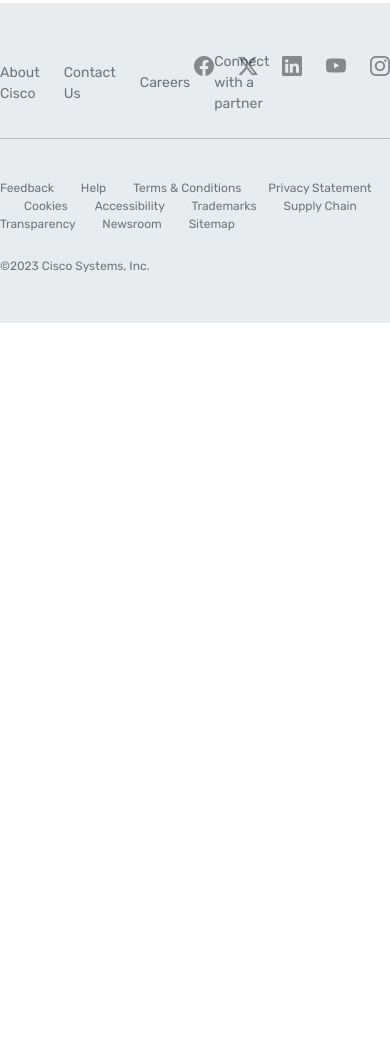
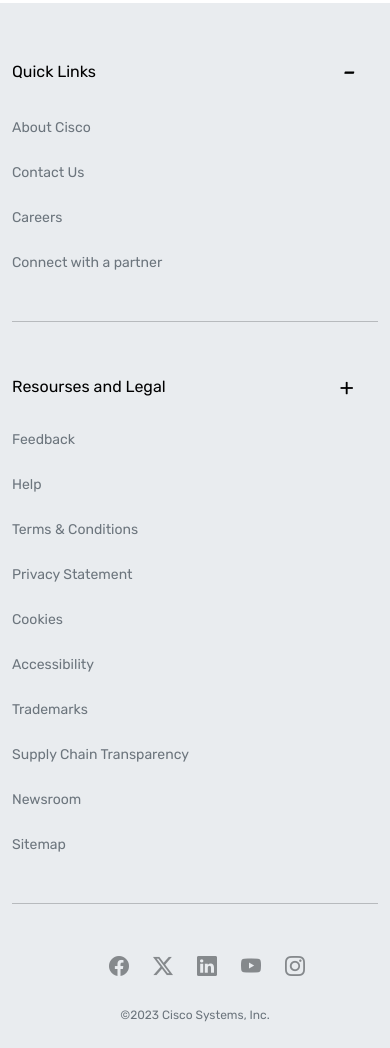
Before and after one commit to ali-jazbi/Cisco-Clone, a plain HTML site: page index.html in a window 390 px wide. Shown: the part 5795-6843 px from the top of the page. Before the commit the page ends 6118 px from the top, so only its background shows below. Drawn offline with nearby package versions, Linux system fonts and the light colour scheme.

Commit message:
Footer responsive completed

```diff
--- a/index.html
+++ b/index.html
@@ -327,8 +327,8 @@
         <!--END Blogs -->
     </div>
 
-    <!-- Footer -->
-    <footer class="bg-body-secondary">
+    <!-- Desktop Footer -->
+    <footer class="d-none d-lg-block bg-body-secondary">
         <div class="container">
             <div class="row h-100 mt-5 py-5">
                 <div class="col-6 d-flex align-items-center px-0 fs-14">
@@ -401,8 +401,88 @@
             </div>
         </div>
     </footer>
-    <!-- END Footer -->
+    <!-- END Desktop Footer -->
 
+    <!-- Mobile Footer -->
+    <footer class="d-lg-none bg-body-secondary mt-5">
+        <div class="container d-flex flex-column">
+            <div class="d-flex flex-column mt-5">
+                    <a href="#" class="link-offset-2 mb-4 link-underline link-underline-opacity-0 text-black w-100 d-flex justify-content-between align-items-center">
+                        <span>Quick Links</span>
+                        <i class="fs-1 me-4">-</i>
+                    </a>
+                    <a class="link-secondary mb-4 fs-14 link-offset-2 link-offset-3-hover link-underline link-underline-opacity-0 link-underline-opacity-75-hover" href="#">
+                        About Cisco
+                    </a>
+                    <a class="link-secondary mb-4 fs-14 link-offset-2 link-offset-3-hover link-underline link-underline-opacity-0 link-underline-opacity-75-hover" href="#">
+                        Contact Us
+                    </a>
+                    <a class="link-secondary mb-4 fs-14 link-offset-2 link-offset-3-hover link-underline link-underline-opacity-0 link-underline-opacity-75-hover" href="#">
+                        Careers
+                    </a>
+                    <a class="link-secondary fs-14 link-offset-2 link-offset-3-hover link-underline link-underline-opacity-0 link-underline-opacity-75-hover" href="#">
+                        Connect with a partner
+                    </a>
+                <hr class="my-5">
+                    <a href="#" class="link-offset-2 mb-4 link-underline link-underline-opacity-0 text-black w-100 d-flex justify-content-between align-items-center">
+                        <span>Resourses and Legal</span>
+                        <span class="fs-3 me-4">+</span>
+                    </a>
+                    <a class="link-secondary mb-4 fs-14 link-offset-2 link-offset-3-hover link-underline link-underline-opacity-0 link-underline-opacity-75-hover" href="#">
+                        Feedback
+                    </a>
+                    <a class="link-secondary mb-4 fs-14 link-offset-2 link-offset-3-hover link-underline link-underline-opacity-0 link-underline-opacity-75-hover" href="#">
+                        Help
+                    </a>
+                    <a class="link-secondary mb-4 fs-14 link-offset-2 link-offset-3-hover link-underline link-underline-opacity-0 link-underline-opacity-75-hover" href="#">
+                        Terms & Conditions
+                    </a>
+                    <a class="link-secondary mb-4 fs-14 link-offset-2 link-offset-3-hover link-underline link-underline-opacity-0 link-underline-opacity-75-hover" href="#">
+                        Privacy Statement
+                    </a>
+                    <a class="link-secondary mb-4 fs-14 link-offset-2 link-offset-3-hover link-underline link-underline-opacity-0 link-underline-opacity-75-hover" href="#">
+                        Cookies
+                    </a>
+                    <a class="link-secondary mb-4 fs-14 link-offset-2 link-offset-3-hover link-underline link-underline-opacity-0 link-underline-opacity-75-hover" href="#">
+                        Accessibility
+                    </a>
+                    <a class="link-secondary mb-4 fs-14 link-offset-2 link-offset-3-hover link-underline link-underline-opacity-0 link-underline-opacity-75-hover" href="#">
+                        Trademarks
+                    </a>
+                    <a class="link-secondary mb-4 fs-14 link-offset-2 link-offset-3-hover link-underline link-underline-opacity-0 link-underline-opacity-75-hover" href="#">
+                        Supply Chain Transparency
+                    </a>
+                    <a class="link-secondary mb-4 fs-14 link-offset-2 link-offset-3-hover link-underline link-underline-opacity-0 link-underline-opacity-75-hover" href="#">
+                        Newsroom
+                    </a>
+                    <a class="link-secondary fs-14 link-offset-2 link-offset-3-hover link-underline link-underline-opacity-0 link-underline-opacity-75-hover" href="#">
+                        Sitemap
+                    </a>
+            </div>
+            <hr class="my-5">
+            <div class="d-flex justify-content-center">
+                <a class="link-offset-2 text-body-tertiary ms-4 fs-5 link-underline link-underline-opacity-0" href="#">
+                    <i class="bi bi-facebook"></i>
+                </a>
+                <a class="link-offset-2 text-body-tertiary ms-4 fs-5 link-underline link-underline-opacity-0" href="#">
+                    <i class="bi bi-twitter-x"></i>
+                </a>
+                <a class="link-offset-2 text-body-tertiary ms-4 fs-5 link-underline link-underline-opacity-0" href="#">
+                    <i class="bi bi-linkedin"></i>
+                </a>
+                <a class="link-offset-2 text-body-tertiary ms-4 fs-5 link-underline link-underline-opacity-0" href="#">
+                    <i class="bi bi-youtube"></i>
+                </a>
+                <a class="link-offset-2 text-body-tertiary ms-4 fs-5 link-underline link-underline-opacity-0" href="#">
+                    <i class="bi bi-instagram"></i>
+                </a>
+            </div>
+            <div class="text-center p-0 fs-12 mt-4 text-secondary mb-4">
+                ©2023 Cisco Systems, Inc.
+            </div>
+        </div>
+    </footer>
+    <!-- END Mobile Footer -->
     <script src="https://cdn.jsdelivr.net/npm/bootstrap@5.3.2/dist/js/bootstrap.bundle.min.js" integrity="sha384-C6RzsynM9kWDrMNeT87bh95OGNyZPhcTNXj1NW7RuBCsyN/o0jlpcV8Qyq46cDfL" crossorigin="anonymous"></script>
 </body>
 </html>
```
